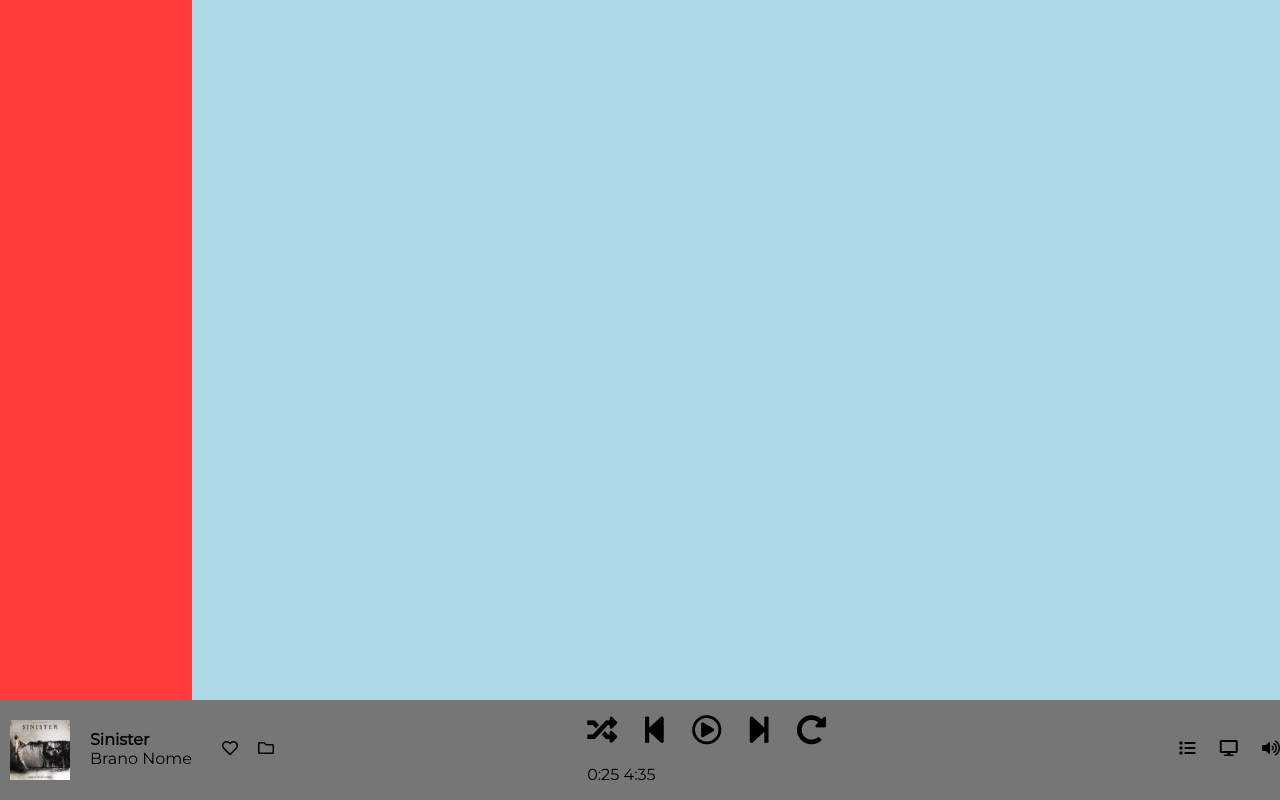
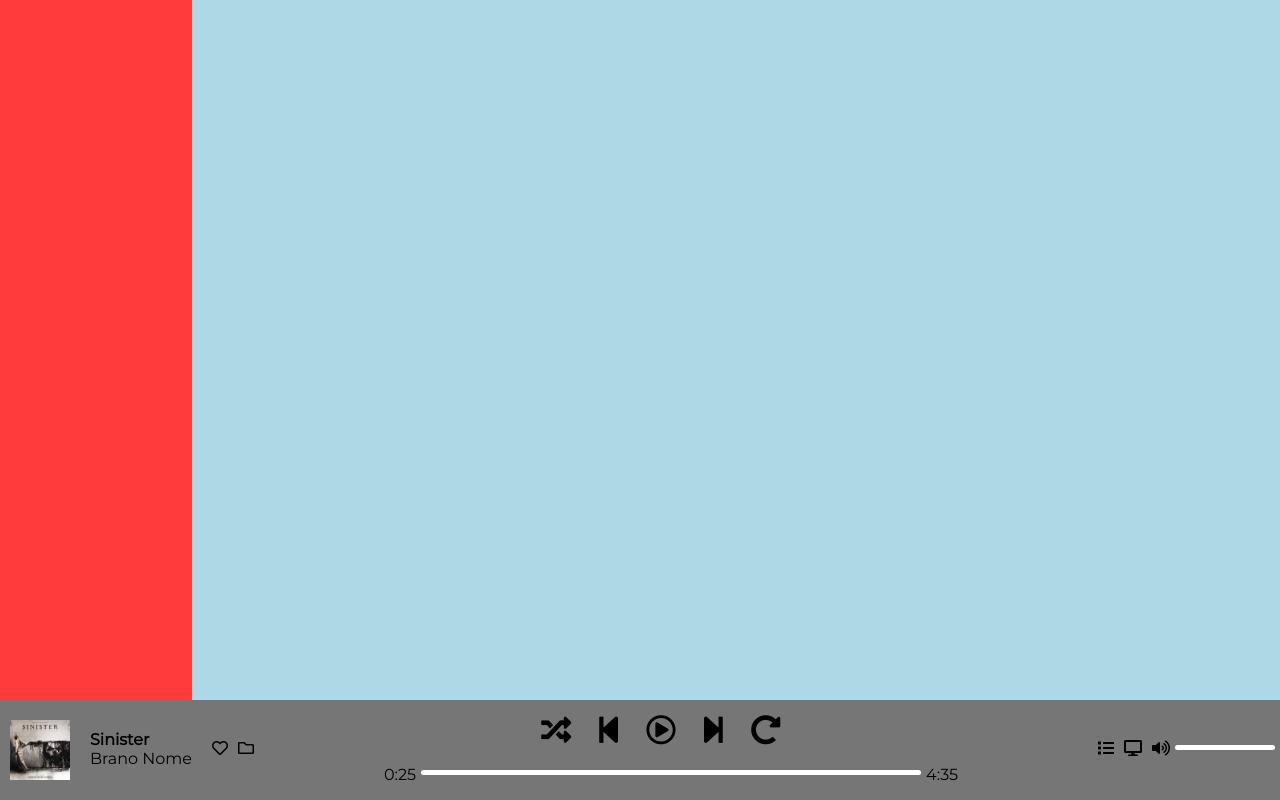
Before and after one commit to Passa69/html-css-spotifyweb, a plain HTML site: page index.html in a window 1280 px wide. Drawn offline with Linux system fonts and the light colour scheme.

Commit message:
player no resp

```diff
--- a/css/style.css
+++ b/css/style.css
@@ -68,7 +68,7 @@
 
 #left_pl>i,
 #right_pl>i {
-    margin: 40px 0 0 20px;
+    margin: 40px 0 0 10px;
 }
 
 /* center */
@@ -84,11 +84,35 @@
     margin-top: 70px;
 }
 
+#icon {
+    text-align: center;
+}
+
 #icon i {
     font-size: 30px;
     margin: 15px 20px 20px 0;
 }
 
+#music {
+    display: flex;
+    flex-direction: row;
+}
 
+.song {
+    margin: 5px;
+    height: 5px;
+    width: 500px;
+    background-color: white;
+    border-radius: 10px;
+}
 
 /* right */
+#right_pl {
+    display: flex;
+    flex-direction: row;
+}
+
+.rgt {
+    margin-top: 45px;
+    width: 100px;
+}
--- a/index.html
+++ b/index.html
@@ -45,14 +45,18 @@
                 <i class="fas fa-redo-alt"></i>
             </div>
 
-            <span>0:25</span>
-            <span>4:35</span>
+            <div id="music">
+                <span>0:25</span>
+                <div class="song"></div>
+                <span>4:35</span>
+            </div>
         </div>
 
         <div id="right_pl">
             <i class="fas fa-list"></i>
             <i class="fas fa-desktop"></i>
             <i class="fas fa-volume-up"></i>
+            <div class="song rgt"></div>
         </div>
     </div>
 </body>
```
